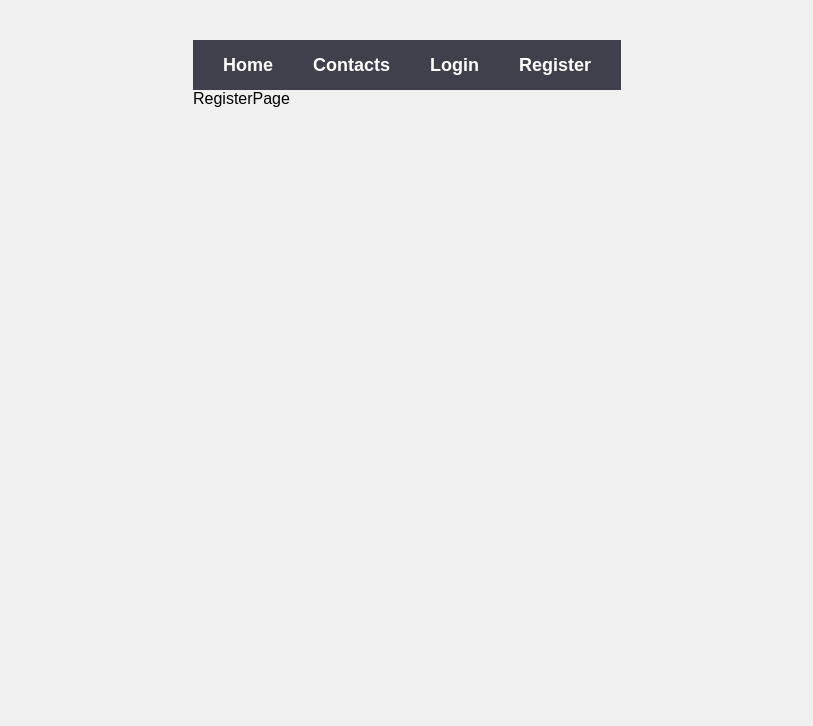
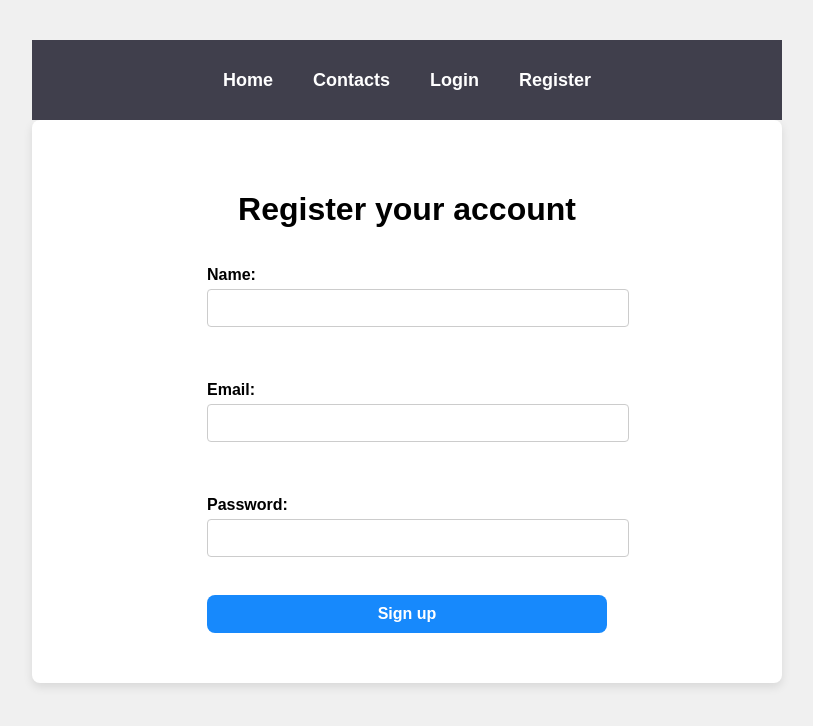
Before and after one commit to YYuliia1102/goit-react-hw-08-phonebook, a React (Create React App) app: page /register in a window 1280 px wide. Shown: the top 726 px of the page, without its empty margins (233-1046 px from the left). Built offline with nearby package versions, Linux system fonts and the light colour scheme; a web font is replaced by a local one.

Commit message:
register

```diff
--- a/src/components/App.module.css
+++ b/src/components/App.module.css
@@ -3,7 +3,7 @@
 .container {
   margin: 0 auto;
   padding: 20px;
-  max-width: 1158px;
+  width: 750px;
   display: flex;
   flex-direction: column;
   align-items: stretch;
@@ -41,6 +41,7 @@
   .container {
     border-width: 1px;
     padding: 5px;
+    max-width: 320px;
   }
 }
 
@@ -52,7 +53,7 @@
 .header {
   box-sizing: border-box;
   flex-shrink: 0;
-  height: 50px;
+  height: 80px;
   display: flex;
   padding: 10px 10px 10px 10px;
   background-color: #403f4c;
--- a/src/pages/HomePage.module.css
+++ b/src/pages/HomePage.module.css
@@ -9,11 +9,29 @@
   padding: 100px 100px 100px 100px;
   background-color: #403f4c;
   overflow: hidden;
-  position: relative;
+  /* position: relative; */
   align-content: center;
   flex-wrap: nowrap;
   gap: 0;
   border-radius: 0px 0px 0px 0px;
+  background-image: url('https://images.wallpaperscraft.ru/image/single/klaviatura_telefon_rabochij_stol_179668_1920x1080.jpg');
+  background-size: cover; /* Розтягнути зображення на весь блок */
+  background-position: center;
+}
+
+.hero:before {
+  content: '';
+  position: absolute;
+  top: 0;
+  left: 0;
+  width: 100%;
+  height: 100%;
+  background-color: rgba(
+    0,
+    0,
+    0,
+    0.6
+  ); /* Затемнення: змініть альфа-канал за потреби */
 }
 
 .content {
--- a/src/pages/RegisterPage.jsx
+++ b/src/pages/RegisterPage.jsx
@@ -1,9 +1,48 @@
-import React from 'react'
+import React from 'react';
+import styles from './RegisterPage.module.css';
+
 
 export const RegisterPage = () => {
+
+    const handleSubmit = (event) => {
+        event.preventDefault();
+
+        const form = event.currentTarget;
+
+        const name = form.elements.userName.value;
+        const email = form.elements.userEmail.value;
+        const password = form.elements.userPassword.value;
+
+        const finalUserData = {
+            name,
+            email,
+            password
+        }
+        console.log(finalUserData);
+    }
+
     return (
-        <div>
-            RegisterPage
+
+        <div className={styles.registrationForm}>
+            <h1>Register your account</h1>
+            <form onSubmit={handleSubmit} className={styles.form}>
+                <label className={styles.formLabel}>
+                    <p className={styles.formLabelTitle}>Name:</p>
+                    <input className={styles.formInput} name='userName' type="text" required minLength={2} />
+                </label>
+                <br />
+                <label className={styles.formLabel}>
+                    <p className={styles.formLabelTitle}>Email:</p>
+                    <input className={styles.formInput} name='userEmail' type="email" required />
+                </label>
+                <br />
+                <label className={styles.formLabel}>
+                    <p className={styles.formLabelTitle}>Password:</p>
+                    <input className={styles.formInput} name='userPassword' type="password" required minLength={7} />
+                </label>
+                <br />
+                <button type='submit' className={styles.formButton}>Sign up</button>
+            </form>
         </div>
     )
 }
--- /dev/null
+++ b/src/pages/RegisterPage.module.css
@@ -0,0 +1,53 @@
+.registrationForm {
+  box-sizing: border-box;
+  flex-shrink: 0;
+  width: 100%;
+  display: flex;
+  flex-direction: column;
+  align-items: center;
+  padding: 50px;
+  background-color: #ffffff;
+  border-radius: 8px;
+  box-shadow: 0px 4px 10px rgba(0, 0, 0, 0.1);
+}
+
+.form {
+  width: 100%;
+  max-width: 400px;
+}
+
+.formLabel {
+  display: block;
+  margin-bottom: 20px;
+}
+
+.formLabelTitle {
+  font-weight: bold;
+  margin-bottom: 5px;
+  font-size: 16px;
+}
+
+.formInput {
+  width: 100%;
+  padding: 10px;
+  border: 1px solid #ccc;
+  border-radius: 4px;
+  font-size: 14px;
+}
+
+.formButton {
+  width: 100%;
+  padding: 10px 15px;
+  background-color: #1789fc;
+  border: none;
+  border-radius: 8px;
+  color: #ffffff;
+  font-weight: bold;
+  font-size: 16px;
+  cursor: pointer;
+  transition: background-color 0.3s;
+}
+
+.formButton:hover {
+  background-color: #0c65a8;
+}
```
